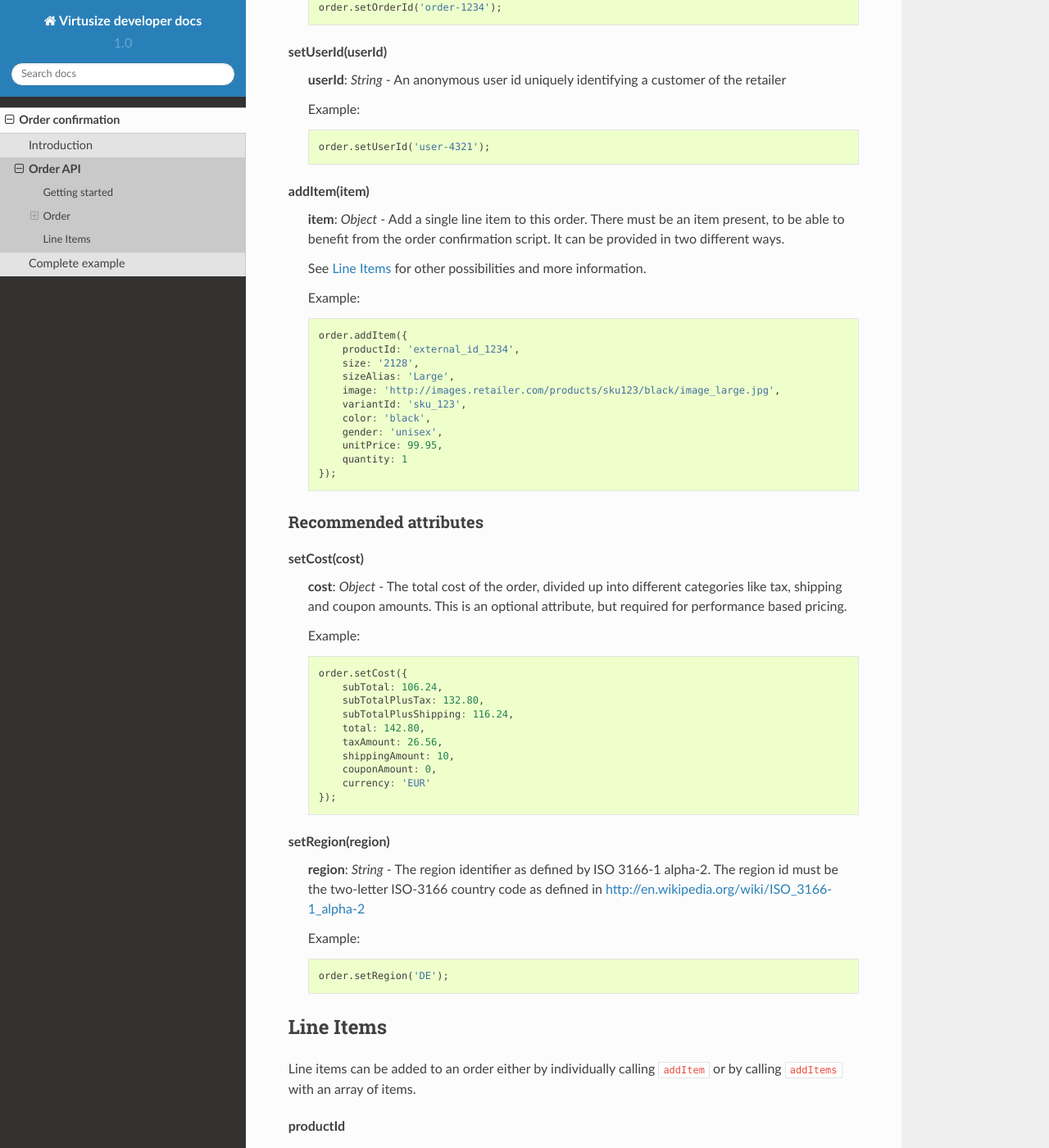
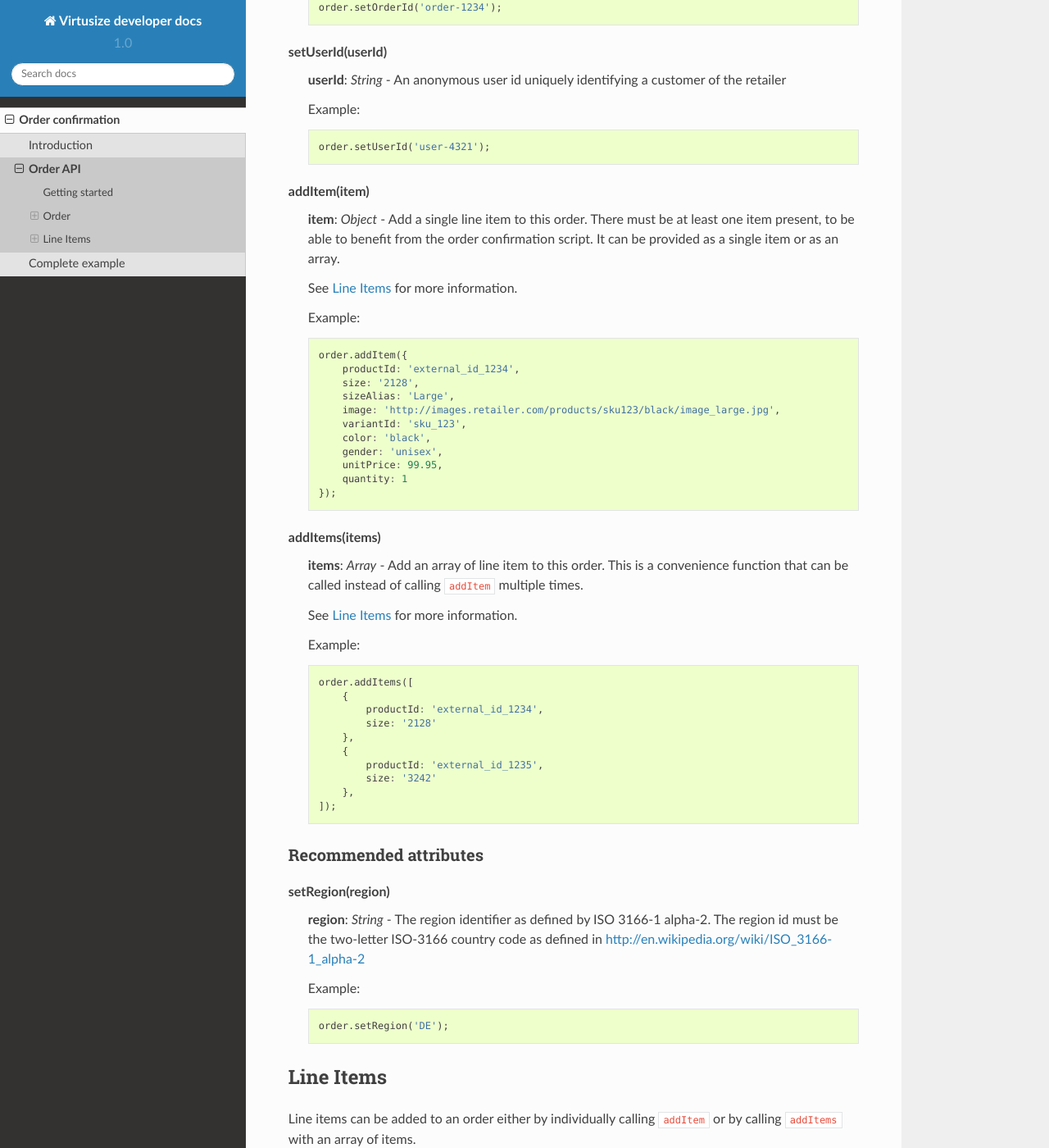
Before and after one commit to virtusize/virtusize.github.io, a Sphinx documentation site: the page built from source/oc/getting-started.rst, in a window 1280 px wide and 1400 px high, scrolled down 1335 px. Shown: the whole window at 82% size. Built offline with Sphinx 7.4.7 and the Read the Docs theme 2.0.0, drawn with Linux system fonts in a browser that asks for light colours; some of the changed text lies outside the part shown.

Commit message:
Minor: removed cost and added notion of which line item fields are required or recommended.

```diff
--- a/source/oc/getting-started.rst
+++ b/source/oc/getting-started.rst
@@ -10,9 +10,9 @@ To get started you have to include a script into your order confirmation page.
 It is very similar to the integration script you already included on your
 product pages.
 
-You supply certain information about the order, the line items and the costs of
-the order. Some attributes are required for the purchase history to work
-properly, others are optional.
+You supply certain information about the order and the line items of the order.
+Some attributes are required for the purchase history to work properly, others
+are recommended.
 
 The basic script you have to include looks like the following::
 
@@ -37,7 +37,7 @@ Order
 The order is the container holding all the information about this purchase. The
 object is instantiated by the order confirmation script from Virtusize and
 passed as a parameter into the function implemented by the retailer. This is
-the same way the integration script works.
+working the same way as in the integration script.
 
 Example::
 
@@ -73,11 +73,11 @@ setUserId(userId)
         order.setUserId('user-4321');
 
 addItem(item)
-    **item**: *Object* - Add a single line item to this order. There must be an
-    item present, to be able to benefit from the order confirmation script. It
-    can be provided in two different ways.
+    **item**: *Object* - Add a single line item to this order. There must be at
+    least one item present, to be able to benefit from the order confirmation
+    script. It can be provided as a single item or as an array.
 
-    See :ref:`label-line-items` for other possibilities and more information.
+    See :ref:`label-line-items` for more information.
 
     Example::
 
@@ -94,26 +94,29 @@ addItem(item)
         });
 
 
-Recommended attributes
-""""""""""""""""""""""
-setCost(cost)
-    **cost**: *Object* - The total cost of the order, divided up into different categories like tax,
-    shipping and coupon amounts. This is an optional attribute, but required
-    for performance based pricing.
+addItems(items)
+    **items**: *Array* - Add an array of line item to this order. This is
+    a convenience function that can be called instead of calling ``addItem``
+    multiple times.
+
+    See :ref:`label-line-items` for more information.
 
     Example::
 
-        order.setCost({
-            subTotal: 106.24,
-            subTotalPlusTax: 132.80,
-            subTotalPlusShipping: 116.24,
-            total: 142.80,
-            taxAmount: 26.56,
-            shippingAmount: 10,
-            couponAmount: 0,
-            currency: 'EUR'
-        });
+        order.addItems([
+            {
+                productId: 'external_id_1234',
+                size: '2128'
+            },
+            {
+                productId: 'external_id_1235',
+                size: '3242'
+            },
+        ]);
 
+
+Recommended attributes
+""""""""""""""""""""""
 
 setRegion(region)
     **region**: *String* - The region identifier as defined by ISO 3166-1
@@ -126,6 +129,7 @@ setRegion(region)
 
 
 
+
 .. _label-line-items:
 
 Line Items
@@ -151,10 +158,14 @@ size
 
         '2128'
 
+
+Recommended attributes
+""""""""""""""""""""""
+
 sizeAlias
-    *String* - An optional size alias. This will be used to display the size to
-    the customer in a later process, for example while showing him his personal
-    purchase history. It should be set, if the retailer uses sizeIds instead of
+    *String* - A size alias that will be used to display the size to the
+    customer at a later stage, for example while showing him his personal
+    purchase history. It should be set, if the retailer uses size-ids instead of
     human readable sizes as identifiers.
 
     Example::
@@ -162,10 +173,10 @@ sizeAlias
         'Large'
 
 image
-    *String* - The URL to a variant specific image of this line item. If
-    possible provide a high quality image. This will be used to help the
-    customer identify his previous purchases at a later stage in the virtusize
-    widget.
+    *String* - The URL to a variant specific image of this line item of the
+    color and style the item was ordered by the customer. If possible provide
+    a high quality image. This will be used to help the customer identify his
+    previous purchases at a later stage in the Virtusize widget.
 
     Example::
 
@@ -202,14 +213,13 @@ unitPrice
         99.95
 
 quantity
-    *Integer* - The quantitiy of this line item of the given color and size. If
-    the customer bought different sizes or colors, a separate item has to be
+    *Integer* - The quantitiy of this line item for the given color and size.
+    If the customer bought different sizes or colors, a separate item has to be
     added for each variant.
 
     Example::
 
         1
-
 
 
 Here is a complete line item object::
```
Also changed, not shown: other parts of source/oc/getting-started.rst (+3 -0 lines), source/oc/introduction.rst (line endings or trailing spaces).
